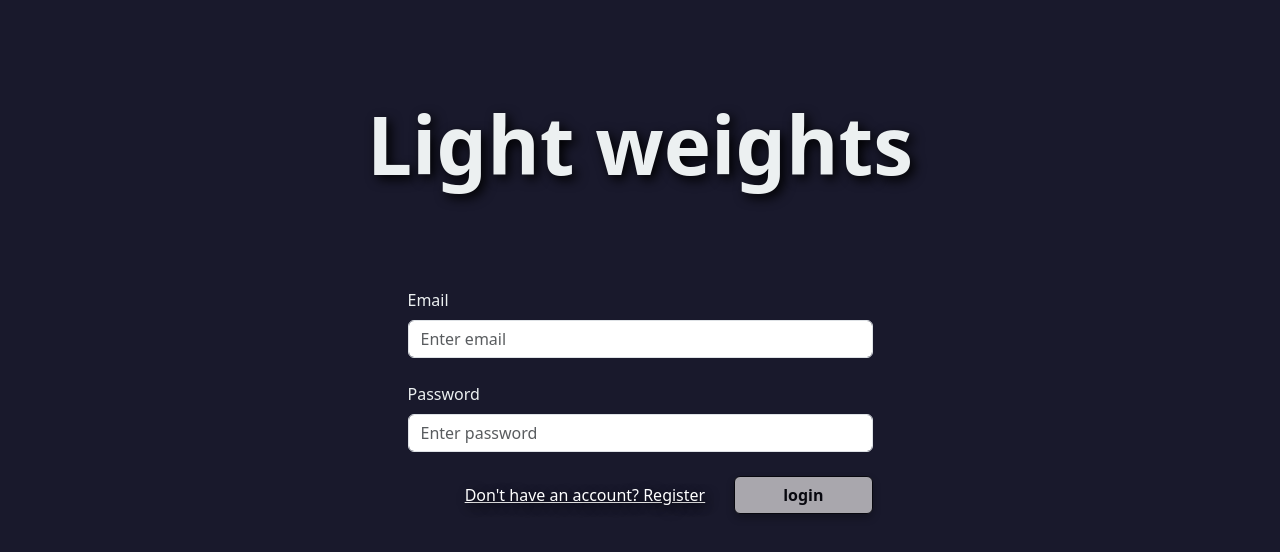
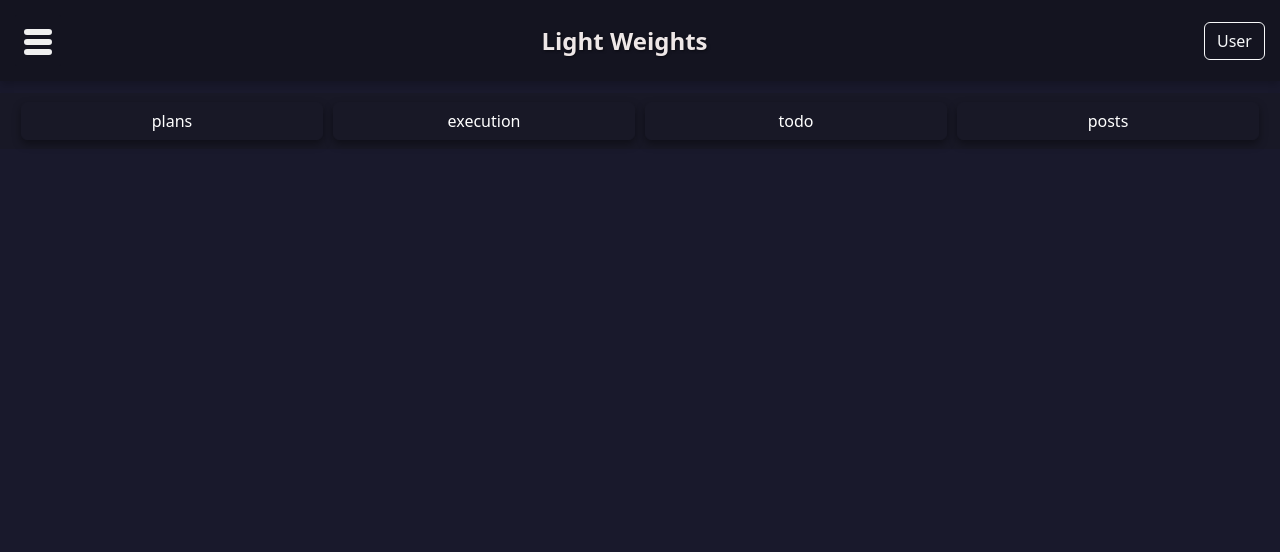
Before and after one commit to MaksymilianSt/light-weights, an Angular app in the folder light-weights-fe/: page / in a window 1280 px wide. Shown: the top 552 px of the page. Built offline with nearby package versions, Linux system fonts and the light colour scheme.

Commit message:
FE:  add routing

```diff
--- a/light-weights-fe/src/app/app.component.html
+++ b/light-weights-fe/src/app/app.component.html
@@ -1,2 +1 @@
-<!--<app-dashboard></app-dashboard>-->
-<app-auth></app-auth>
+<router-outlet></router-outlet>
--- a/light-weights-fe/src/app/app.routes.ts
+++ b/light-weights-fe/src/app/app.routes.ts
@@ -1,3 +1,21 @@
 import { Routes } from '@angular/router';
+import {AuthComponent} from './auth/auth.component';
+import {DashboardComponent} from './dashboard/dashboard.component';
 
-export const routes: Routes = [];
+export const routes: Routes = [
+  {
+    path: 'auth',
+    component: AuthComponent
+  },
+  {
+    path: '',
+    component: DashboardComponent,
+    children: [
+
+    ]
+  },
+  {
+    path: '**',
+    redirectTo: ''
+  }
+];
--- a/light-weights-fe/src/app/auth/auth.component.ts
+++ b/light-weights-fe/src/app/auth/auth.component.ts
@@ -6,6 +6,7 @@ import {AuthService} from './services/auth.service';
 import {AuthenticationRequest} from './models/authentication-request.model';
 import {RegisterRequest} from './models/register-request.model';
 import {ValidationErrorResponse} from './models/validation-error-response.model';
+import {Router} from '@angular/router';
 
 @Component({
   selector: 'app-auth',
@@ -23,7 +24,7 @@ export class AuthComponent {
 
   authForm: FormGroup;
 
-  constructor(private fb: FormBuilder, private authService: AuthService) {
+  constructor(private fb: FormBuilder, private authService: AuthService, private router: Router) {
     this.authForm = this.fb.group({
       email: ['', [Validators.required]],
       password: ['', [Validators.required]],
@@ -54,6 +55,7 @@ export class AuthComponent {
 
     this.authService.authenticate(loginPayload).subscribe(resp => {
       this.errorMessage = null;
+      this.router.navigate(['']);
       this.toggleLoading();
     }, error => {
       this.errorMessage = error.error;
@@ -69,6 +71,7 @@ export class AuthComponent {
     };
 
     this.authService.register(registerPayload).subscribe(resp => {
+      this.router.navigate(['']);
       this.toggleLoading()
     }, error => {
       this.handleRegistrationErrors(error);
```
